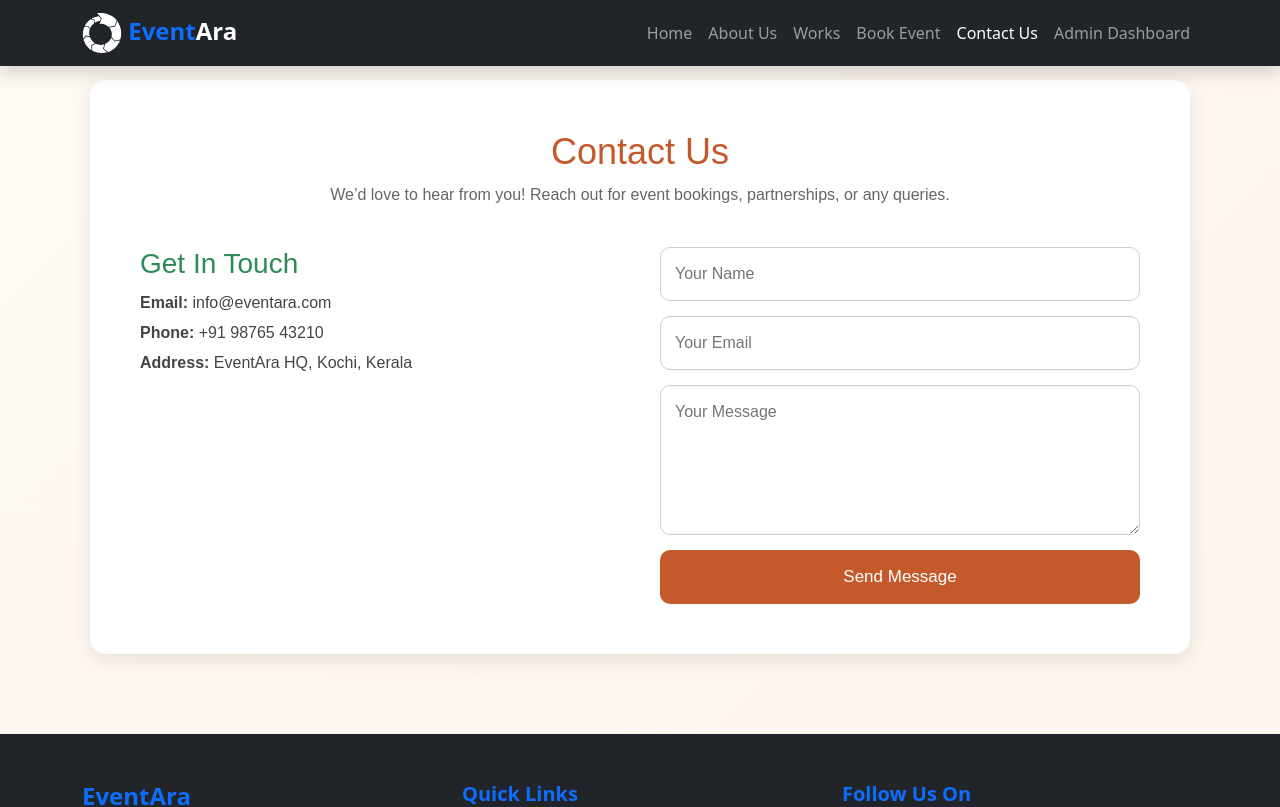
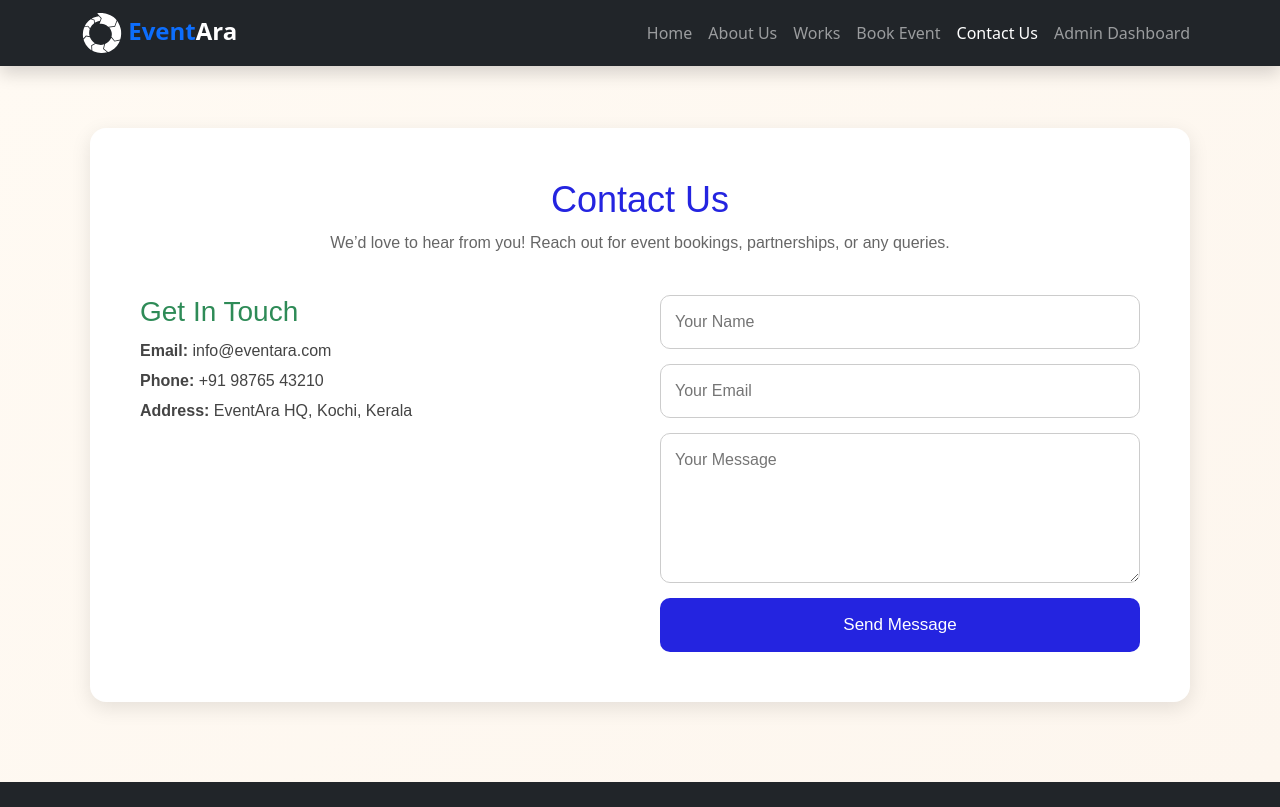
Before and after one commit to josephshaju2002/eventfrontend, a React (Vite) app: page /contact in a window 1280 px wide. Shown: the top 807 px of the page. Built offline with nearby package versions, Linux system fonts and the light colour scheme.

Commit message:
contactus updated

```diff
--- a/src/Pages/Contactus.jsx
+++ b/src/Pages/Contactus.jsx
@@ -1,9 +1,10 @@
 import React from "react";
 import "./Contact.css";
 
+
 const Contact = () => {
   return (
-    <section className="contact-section">
+    <section className="contact-section mt-5">
       <div className="contact-container">
         <h2 className="title">Contact Us</h2>
         <p className="subtitle">
--- a/src/Pages/contact.css
+++ b/src/Pages/contact.css
@@ -16,7 +16,7 @@
 .title {
   text-align: center;
   font-size: 36px;
-  color: #c45a2b;
+  color: rgb(36, 36, 224);
   margin-bottom: 10px;
 }
 
@@ -85,11 +85,11 @@
 
 .contact-form input:focus,
 .contact-form textarea:focus {
-  border-color: #c45a2b;
+  border-color: rgb(36, 36, 224);
 }
 
 .contact-form button {
-  background-color: #c45a2b;
+  background-color: rgb(36, 36, 224);
   color: white;
   border: none;
   padding: 14px;
```
